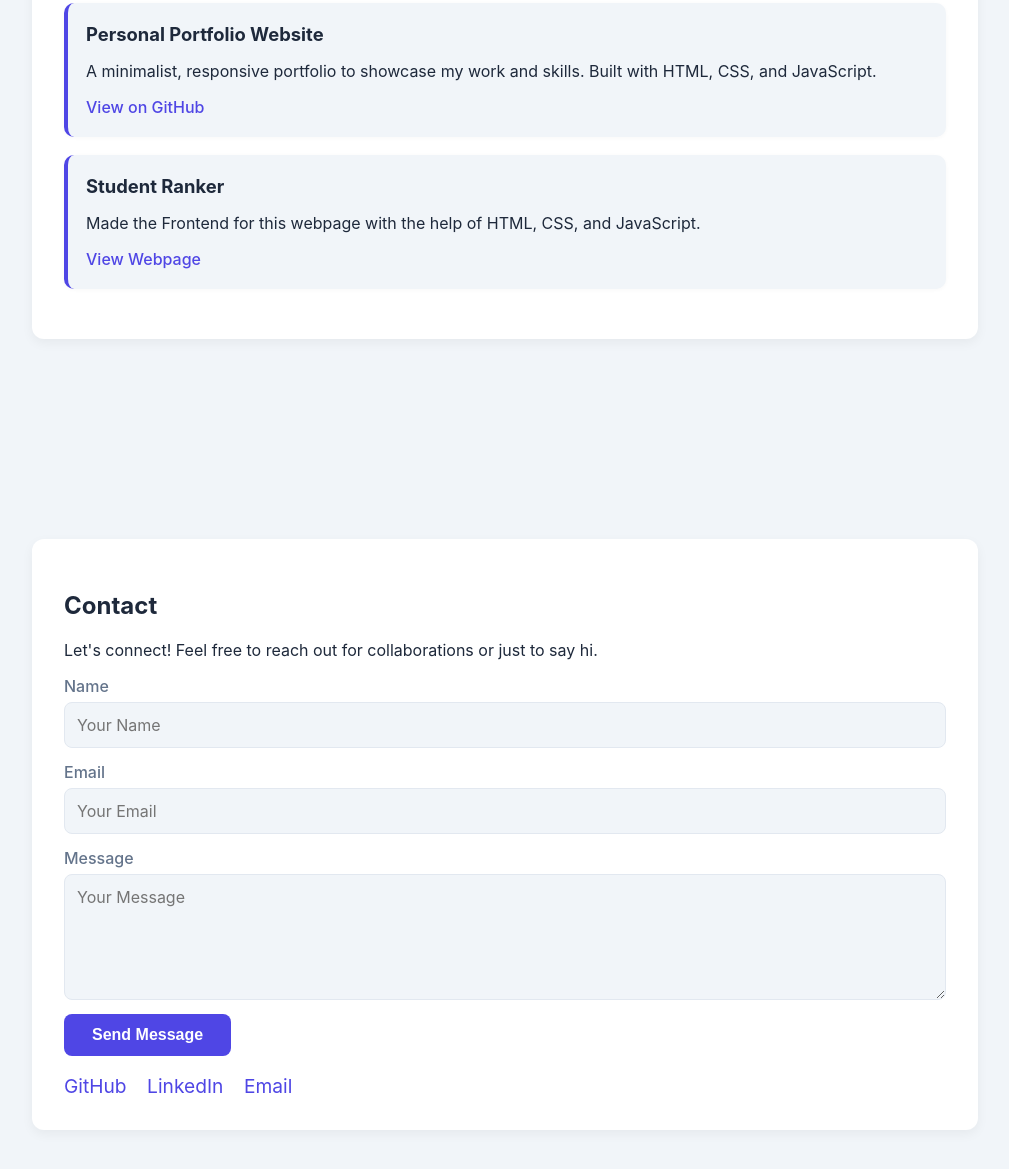
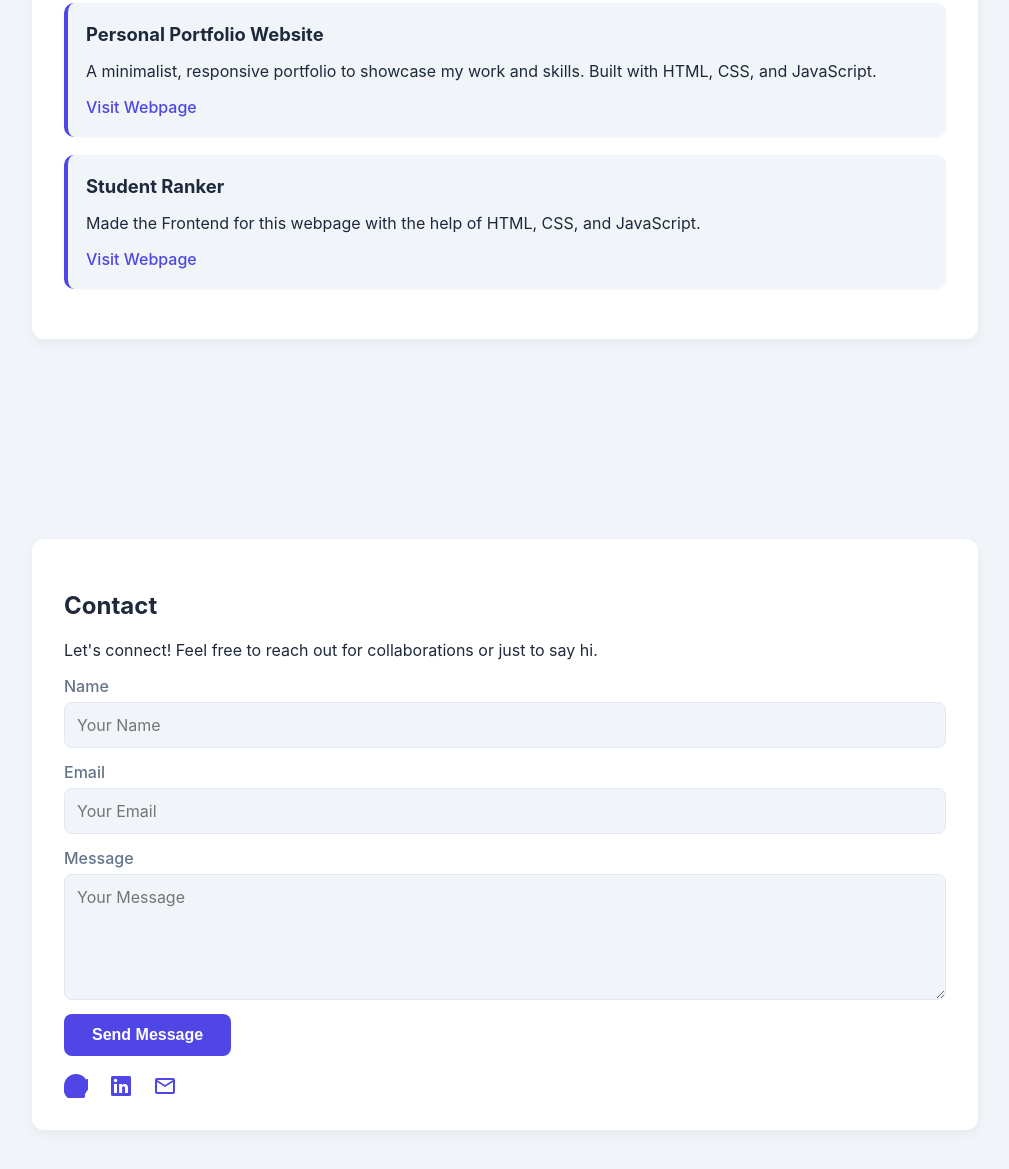
Before and after one commit to phantom550/My_Portfolio, a website: page src/index.html in a window 1280 px wide. Shown: the part 1540-2709 px from the top of the page, without its empty margins (270-1279 px from the left). Drawn offline with Linux system fonts and the light colour scheme.

Commit message:
Feat: Update project links and add hero content

```diff
--- a/src/assets/css/style.css
+++ b/src/assets/css/style.css
@@ -198,7 +198,6 @@ form button:hover {
 
 .social-links a {
   margin-right: 16px;
-  font-size: 1.2em;
   color: var(--accent-primary);
   text-decoration: none;
   transition: color 0.3s var(--transition-curve);
@@ -206,6 +205,12 @@ form button:hover {
 
 .social-links a:hover {
   color: var(--accent-hover);
+}
+
+.social-links a svg {
+  width: 24px;
+  height: 24px;
+  vertical-align: middle;
 }
 
 /* --- Footer --- */
--- a/src/index.html
+++ b/src/index.html
@@ -90,12 +90,12 @@
                       - 'target="_blank"': Opens the link in a new tab.
                       - 'rel="noopener noreferrer"': A security measure to prevent the new tab from accessing the original page's window object.
                     -->
-                    <a href="https://github.com/phantom550/My_Portfolio" target="_blank" rel="noopener noreferrer">View on GitHub</a>
+                    <a href="https://ayush-yadav-portfolio.onrender.com/" target="_blank" rel="noopener noreferrer">Visit Webpage</a>
                 </div>
                 <div class="project-card">
                     <h3>Student Ranker</h3>
                     <p>Made the Frontend for this webpage with the help of HTML, CSS, and JavaScript.</p>
-                    <a href="https://student-ranker.onrender.com/" target="_blank" rel="noopener noreferrer">View Webpage</a>
+                    <a href="https://student-ranker.onrender.com/" target="_blank" rel="noopener noreferrer">Visit Webpage</a>
                 </div>
             </section>
 
@@ -122,9 +122,15 @@
                 </form>
                 <!-- Social media links with appropriate aria-labels for accessibility. -->
                 <div class="social-links">
-                    <a href="https://github.com/ayushyadav/portfolio" target="_blank" rel="noopener noreferrer" aria-label="GitHub">GitHub</a>
-                    <a href="https://www.linkedin.com/in/ayush-yadav-333b72294/" target="_blank" rel="noopener noreferrer" aria-label="LinkedIn">LinkedIn</a>
-                    <a href="mailto:ayushyadav@email.com" aria-label="Email">Email</a>
+                    <a href="https://github.com/ayushyadav/portfolio" target="_blank" rel="noopener noreferrer" aria-label="GitHub">
+                        <svg xmlns="http://www.w3.org/2000/svg" viewBox="0 0 16 16" fill="currentColor" aria-hidden="true"><title>GitHub</title><path d="M8 0c4.42 0 8 3.58 8 8a8.013 8.013 0 0 1-5.45 7.59c-.4.08-.55-.17-.55-.38 0-.19.01-.82.01-1.49-2.01.37-2.53-.49-2.69-.94-.09-.23-.48-.94-.82-1.13-.28-.15-.68-.52-.01-.53.63-.01 1.08.58 1.23.82.72 1.21 1.87.87 2.33.66.07-.52.28-.87.51-1.07-1.78-.2-3.64-.89-3.64-3.95 0-.87.31-1.59.82-2.15-.08-.2-.36-1.02.08-2.12 0 0 .67-.21 2.2.82.64-.18 1.32-.27 2-.27.68 0 1.36.09 2 .27 1.53-1.04 2.2-.82 2.2-.82.44 1.1.16 1.92.08 2.12.51.56.82 1.28.82 2.15 0 3.07-1.87 3.75-3.65 3.95.29.25.54.73.54 1.48 0 1.07-.01 1.93-.01 2.2 0 .21-.15.46-.55.38A8.013 8.013 0 0 1 0 8c0-4.42 3.58-8 8-8Z"></path></svg>
+                    </a>
+                    <a href="https://www.linkedin.com/in/ayush-yadav-333b72294/" target="_blank" rel="noopener noreferrer" aria-label="LinkedIn">
+                        <svg xmlns="http://www.w3.org/2000/svg" viewBox="0 0 24 24" fill="currentColor" aria-hidden="true"><title>LinkedIn</title><path d="M20.5 2h-17A1.5 1.5 0 0 0 2 3.5v17A1.5 1.5 0 0 0 3.5 22h17a1.5 1.5 0 0 0 1.5-1.5v-17A1.5 1.5 0 0 0 20.5 2ZM8 19H5v-9h3v9ZM6.5 8.25A1.75 1.75 0 1 1 8.25 6.5 1.75 1.75 0 0 1 6.5 8.25ZM19 19h-3v-4.74c0-1.42-.6-1.93-1.38-1.93A1.74 1.74 0 0 0 13 14.19a.66.66 0 0 0 .09.38V19h-3v-9h2.9v1.3a3.11 3.11 0 0 1 2.7-1.4c1.55 0 3.36.86 3.36 3.66Z"></path></svg>
+                    </a>
+                    <a href="mailto:ayushyadav@email.com" aria-label="Email">
+                        <svg xmlns="http://www.w3.org/2000/svg" viewBox="0 0 24 24" fill="currentColor" aria-hidden="true"><title>Email</title><path d="M22 6c0-1.1-.9-2-2-2H4c-1.1 0-2 .9-2 2v12c0 1.1.9 2 2 2h16c1.1 0 2-.9 2-2V6zm-2 0-8 5-8-5h16zm0 12H4V8l8 5 8-5v10z"></path></svg>
+                    </a>
                 </div>
             </section>
         </main>
```
Also changed, not shown: README.md.
